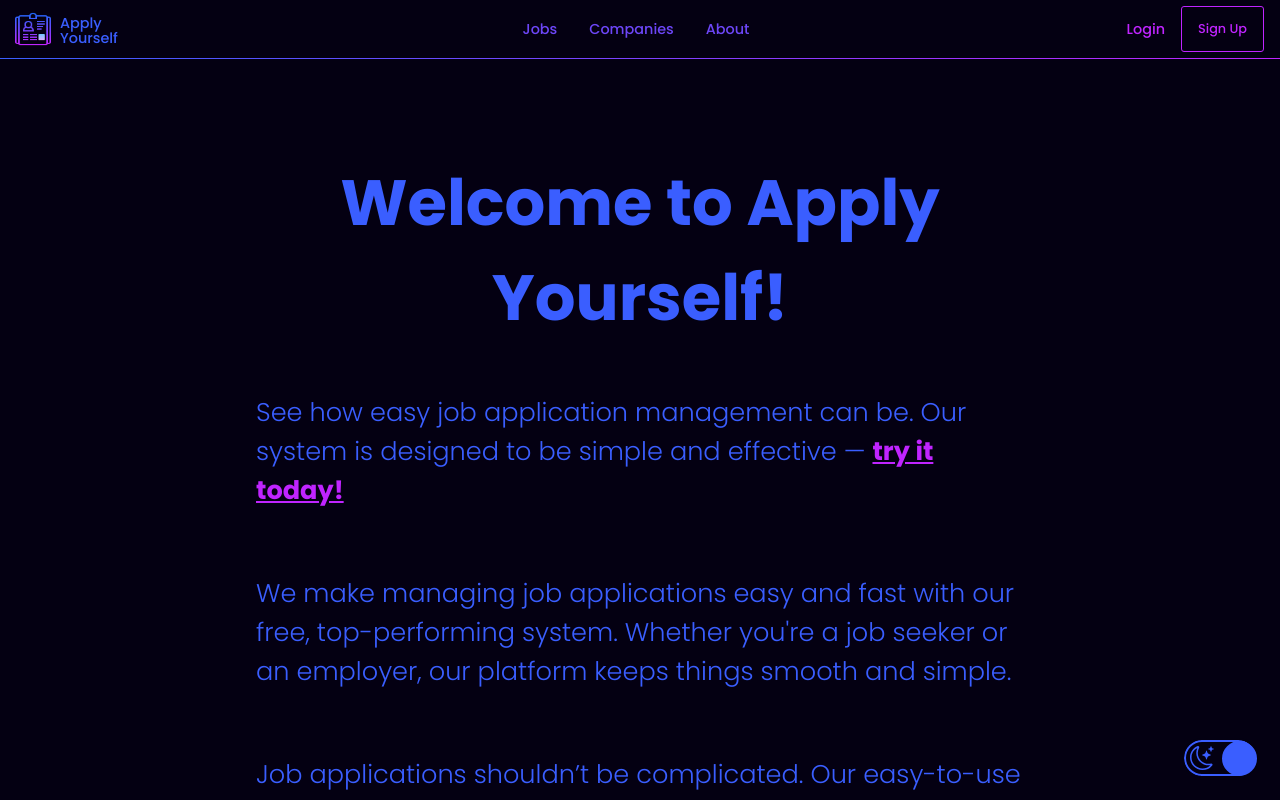
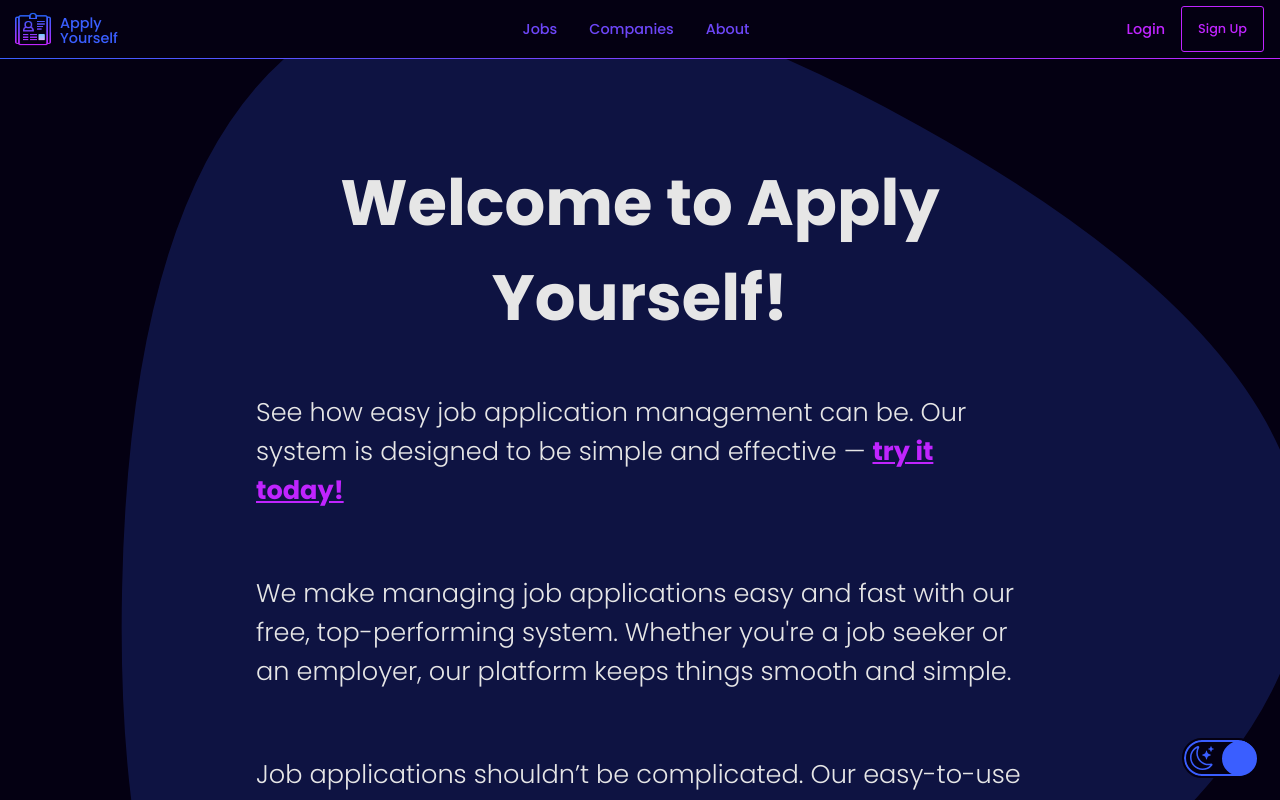
Before and after one commit to a-stepanian/apply-yourself-client, a React (Create React App) app: page /about in a window 1280 px wide. Shown: the top 800 px of the page. Built offline with nearby package versions, Linux system fonts and the light colour scheme; no server answers.

Commit message:
Adds blue blob decor

```diff
--- a/src/App.tsx
+++ b/src/App.tsx
@@ -85,7 +85,7 @@ export const App = () => {
         <Dropdown theme={theme} toggleDarkMode={toggleDarkMode} />
         <Routes>
           <Route path="/" element={<HeroPage theme={theme} />} />
-          <Route path="/about" element={<AboutPage theme={theme} />} />
+          <Route path="/about" element={<AboutPage />} />
           <Route path="/jobs" element={<JobsPage />} />
           <Route path="/login" element={<LoginPage />} />
           <Route path="/register" element={<RegisterPage />} />
--- a/src/components/Pagination.tsx
+++ b/src/components/Pagination.tsx
@@ -4,17 +4,18 @@ import { FaAngleLeft, FaAnglesLeft, FaAngleRight, FaAnglesRight } from "react-ic
 interface IPaginationProps {
   currentPage: number;
   setCurrentPage: React.Dispatch<React.SetStateAction<number>>;
+  isLoading: boolean;
 }
 
 export const Pagination = (props: IPaginationProps) => {
-  const { currentPage, setCurrentPage } = props;
+  const { currentPage, setCurrentPage, isLoading } = props;
 
   return (
     <Wrapper>
       <button
         type="button"
         className="pagination-button arrow-button hide-xs"
-        disabled={currentPage <= 1}
+        disabled={currentPage <= 1 || isLoading}
         onClick={() => {
           setCurrentPage(currentPage < 5 ? 1 : currentPage - 5);
           window.scrollTo({ top: 0, behavior: "smooth" });
@@ -25,7 +26,7 @@ export const Pagination = (props: IPaginationProps) => {
       <button
         type="button"
         className="pagination-button arrow-button"
-        disabled={currentPage <= 1}
+        disabled={currentPage <= 1 || isLoading}
         onClick={() => {
           setCurrentPage(currentPage - 1);
           window.scrollTo({ top: 0, behavior: "smooth" });
@@ -35,6 +36,7 @@ export const Pagination = (props: IPaginationProps) => {
       {currentPage > 2 && (
         <button
           type="button"
+          disabled={isLoading}
           className="pagination-button hide-xs"
           onClick={() => {
             setCurrentPage(currentPage - 2);
@@ -46,6 +48,7 @@ export const Pagination = (props: IPaginationProps) => {
       {currentPage > 1 && (
         <button
           type="button"
+          disabled={isLoading}
           className="pagination-button"
           onClick={() => {
             setCurrentPage(currentPage - 1);
@@ -54,11 +57,12 @@ export const Pagination = (props: IPaginationProps) => {
           {currentPage - 1}
         </button>
       )}
-      <button type="button" className="pagination-button" disabled>
+      <button type="button" disabled className="pagination-button">
         {currentPage}
       </button>
       <button
         type="button"
+        disabled={isLoading}
         className="pagination-button"
         onClick={() => {
           setCurrentPage(currentPage + 1);
@@ -68,6 +72,7 @@ export const Pagination = (props: IPaginationProps) => {
       </button>
       <button
         type="button"
+        disabled={isLoading}
         className="pagination-button hide-xs"
         onClick={() => {
           setCurrentPage(currentPage + 2);
@@ -77,6 +82,7 @@ export const Pagination = (props: IPaginationProps) => {
       </button>
       <button
         type="button"
+        disabled={isLoading}
         className="pagination-button arrow-button"
         onClick={() => {
           setCurrentPage(currentPage + 1);
@@ -86,6 +92,7 @@ export const Pagination = (props: IPaginationProps) => {
       </button>
       <button
         type="button"
+        disabled={isLoading}
         className="pagination-button arrow-button hide-xs"
         onClick={() => {
           setCurrentPage(currentPage + 5);
--- a/src/pages/AboutPage.tsx
+++ b/src/pages/AboutPage.tsx
@@ -1,13 +1,17 @@
 import { Link } from "react-router-dom";
 import styled from "styled-components";
 
-interface IAboutPageProps {
-  theme: string;
-}
-export const AboutPage = (props: IAboutPageProps) => {
-  const { theme } = props;
+export const AboutPage = () => {
   return (
     <Wrapper>
+      <svg
+        className="blue-blob"
+        id="10015.io"
+        viewBox="0 0 480 480"
+        xmlns="http://www.w3.org/2000/svg"
+        xmlnsXlink="http://www.w3.org/1999/xlink">
+        <path fill="#3a5eff" d="M297,341Q123,442,127,246.5Q131,51,301,145.5Q471,240,297,341Z" />
+      </svg>
       <div className="text-wrapper">
         <h2 className="welcome">Welcome to Apply Yourself!</h2>
         <p>
@@ -28,14 +32,21 @@ export const AboutPage = (props: IAboutPageProps) => {
 };
 
 const Wrapper = styled.main`
+  position: relative;
+  overflow: hidden;
   background-color: ${({ theme }) => theme.primaryBackgroundColor};
-  color: ${({ theme }) => theme.color1};
+  color: ${({ theme }) => (theme.name === "darkMode" ? "#e6e6e6" : theme.color1)};
   min-height: 100vh;
   display: flex;
   flex-direction: column;
   align-items: center;
   padding: 3rem 1rem;
+  .blue-blob {
+    display: none;
+  }
   .text-wrapper {
+    position: relative;
+    z-index: 1;
     width: 100%;
     max-width: 768px;
     .welcome {
@@ -56,6 +67,13 @@ const Wrapper = styled.main`
     }
   }
   @media (min-width: 768px) {
+    .blue-blob {
+      display: block;
+      top: -600px;
+      position: absolute;
+      width: 2200px;
+      opacity: ${({ theme }) => (theme.name === "darkMode" ? 0.2 : 0.1)};
+    }
     .text-wrapper {
       .welcome {
         margin: 3rem 0;
--- a/src/pages/JobsPage.tsx
+++ b/src/pages/JobsPage.tsx
@@ -112,7 +112,7 @@ export const JobsPage = () => {
             </button>
           </div>
         </div>
-        <Pagination currentPage={currentPage} setCurrentPage={setCurrentPage} />
+        <Pagination currentPage={currentPage} setCurrentPage={setCurrentPage} isLoading={isLoading} />
         {isLoading ? (
           <Loading />
         ) : currentJobPageResults?.results?.length > 0 ? (
@@ -125,7 +125,7 @@ export const JobsPage = () => {
           <p>No results found.</p>
         )}
         <div className="pagination-wrapper">
-          <Pagination currentPage={currentPage} setCurrentPage={setCurrentPage} />
+          <Pagination currentPage={currentPage} setCurrentPage={setCurrentPage} isLoading={isLoading} />
         </div>
       </section>
     </Wrapper>
```
